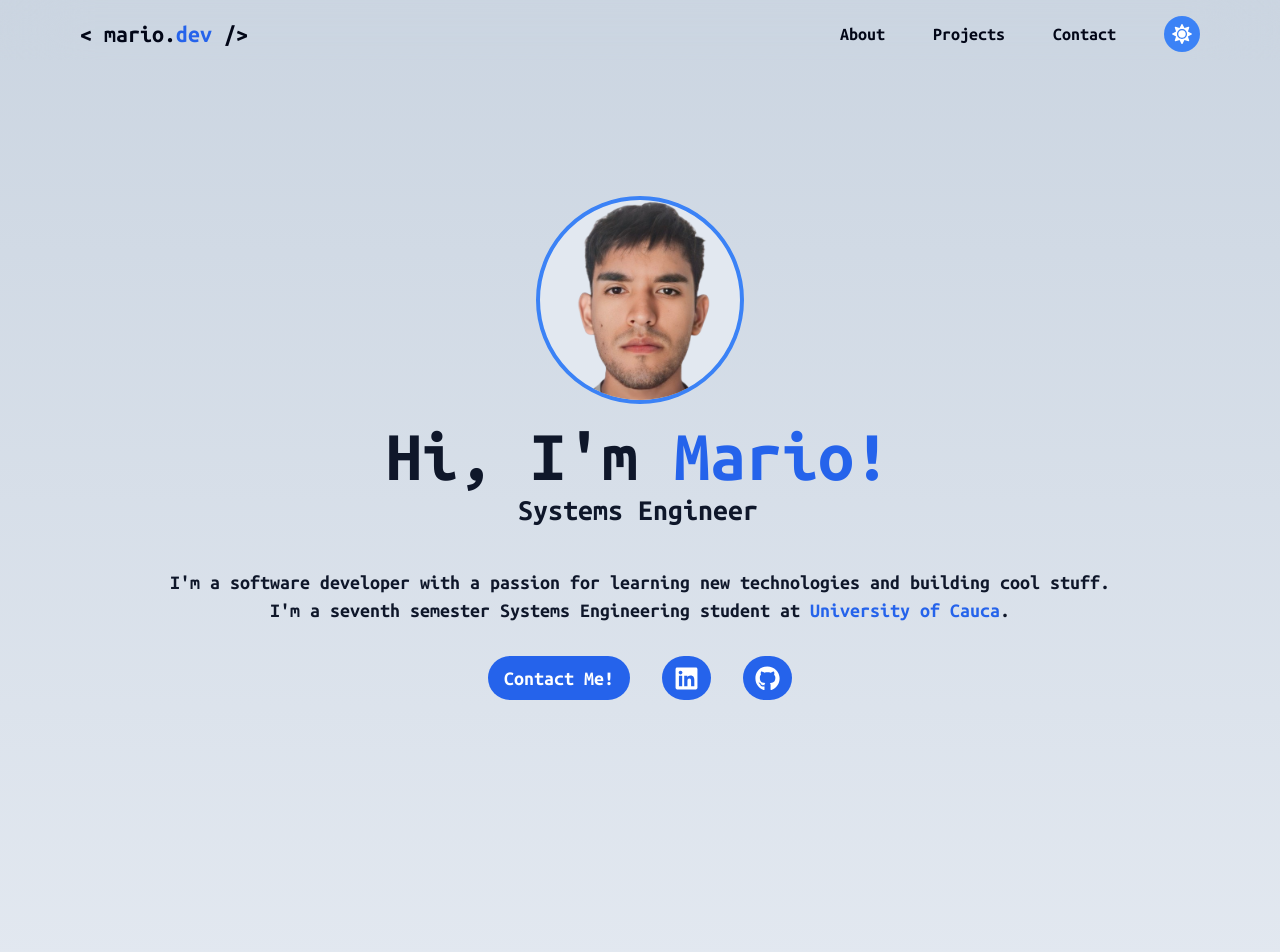
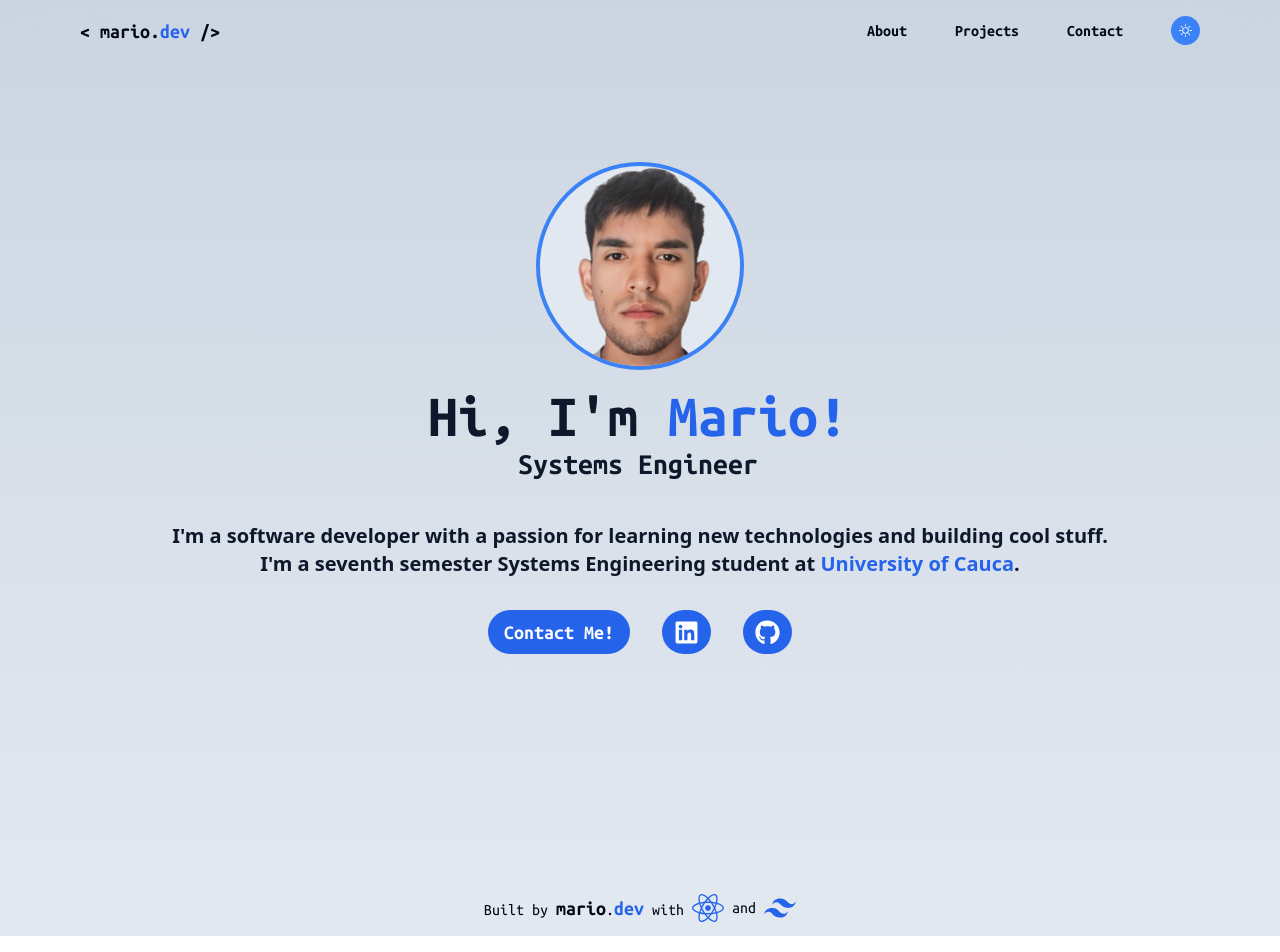
Before and after one commit to cmperdomo17/my_portfolio, a React (Create React App) app: page / in a window 1280 px wide. Shown: the top 952 px of the page. Built offline with nearby package versions, Linux system fonts and the light colour scheme.

Commit message:
Update Footer, Home, and Navbar components

```diff
--- a/src/components/Footer.jsx
+++ b/src/components/Footer.jsx
@@ -11,9 +11,9 @@ const Footer = () => {
             <footer className={`flex justify-center items-center text-center h-14 ${darkMode ? 'bg-slate-950 text-white' : 'bg-slate-200 text-slate-950'}`}>
                 <p className="text-md font-ubuntu-mono flex items-center justify-center space-x-2">
                     <span className={`${darkMode ? 'text-zinc-300' : 'text-slate-950'}`}>Built by <span className={`${darkMode ? 'text-white' : 'text-slate-950'} font-semibold text-xl`}>mario</span>.<span className={`${darkMode ? 'text-blue-400' : 'text-blue-600'} font-semibold text-xl`}>dev</span> with</span>
-                    <FaReact size={32} className="text-blue-400" />
+                    <FaReact size={32}className={`${darkMode ? 'text-blue-400' : 'text-blue-600'}`} />
                     <span className={`${darkMode ? 'text-zinc-300' : 'text-slate-950'}`}>and</span>
-                    <SiTailwindcss size={32} className="text-blue-400" />
+                    <SiTailwindcss size={32} className={`${darkMode ? 'text-blue-400' : 'text-blue-600'}`} />
                 </p>
             </footer>
         </div>
--- a/src/components/Home.jsx
+++ b/src/components/Home.jsx
@@ -7,7 +7,7 @@ const Home = () => {
 
     return (
 
-    <div className={`flex flex-col justify-center h-[120vh] ${darkMode ? 'bg-gradient-to-b from-black to-slate-950' : 'bg-gradient-to-b from-slate-300 to-slate-200'}`}>
+    <div className={`flex flex-col justify-center h-[100vh] md:h-[110vh] ${darkMode ? 'bg-gradient-to-b from-black to-slate-950' : 'bg-gradient-to-b from-slate-300 to-slate-200'}`}>
 
         <div className="flex justify-center pb-4">
             <img
@@ -20,7 +20,7 @@ const Home = () => {
         <div className="font-ubuntu-mono font-bold text-center">
 
             <div className="flex justify-center">
-                <h1 className={`text-7xl ${darkMode ? 'text-white' : 'text-slate-900'} animate-typing1 animation-fill-forwards overflow-hidden border-r-4 w-12 text-nowrap`}>
+                <h1 className={`text-6xl ${darkMode ? 'text-white' : 'text-slate-900'} animate-typing1 animation-fill-forwards overflow-hidden border-r-4 w-12 text-nowrap`}>
                     Hi, I'm <span className={`${darkMode ? 'text-blue-400' : 'text-blue-600'}`}>Mario!</span>
                 </h1>
             </div>
@@ -32,7 +32,7 @@ const Home = () => {
             </div>
 
             <div className="pt-10">
-                <div className={`text-xl ${darkMode ? 'text-white' : 'text-slate-900'}`}>
+                <div className={`text-xl font-sans ${darkMode ? 'text-white' : 'text-slate-900'}`}>
                     <p>
                         I'm a software developer with a passion for learning new technologies and building cool stuff.
                     </p>
--- a/src/components/Navbar.jsx
+++ b/src/components/Navbar.jsx
@@ -1,36 +1,47 @@
 import React, { useContext } from "react";
 import { ThemeContext } from './Theme';
-import { FaSun, FaMoon } from "react-icons/fa";
+import { FaMoon } from "react-icons/fa";
+import {BsSun} from "react-icons/bs";
 
 const NavBar = () => {
     const { darkMode, handleClick } = useContext(ThemeContext);
 
+    const NavLink = ({ children, href }) => (
+        <a href={href} className={`hover:scale-125 cursor-pointer ${darkMode ? 'hover:text-blue-400' : 'hover:text-blue-600' } transition-all ease-out`}>
+          {children}
+        </a>
+    );
+
     return (
         <div>
-            <nav className={`flex fixed w-full justify-between items-center pt-4 pb-2 px-20 backdrop-blur-2xl md:flex md:justify-between md:items-center ${darkMode ? 'bg-transparent text-white' : 'bg-transparent text-slate-950'}`}>
-
-                <div className="font-ubuntu-mono font-bold text-center cursor-pointer">
-                    <h1 className="text-2xl hover:scale-110 transition-all ease-out ">
+            <nav className={`${darkMode ? 'bg-transparent text-white' : 'bg-transparent text-slate-950'}`}>
+                <div className="flex flex-col md:flex-row fixed w-full justify-between items-center pt-4 pb-2 px-20 backdrop-blur-2xl">
+                    <div className="font-ubuntu-mono font-bold text-center cursor-pointer mb-4 md:mb-0">
+                        <h1 className="text-xl hover:scale-110 transition-all ease-out ">
                             &lt; mario.<span className={`${darkMode ? 'text-blue-300' : 'text-blue-600' }`}>dev </span>/&gt;
                         </h1>
                     </div>
 
-                <div className="flex items-center space-x-12 font-ubuntu-mono font-bold text-lg">
+                    <div className={`flex items-center space-x-12 font-ubuntu-mono font-semibold text-sm duration-500 md:text-base`}>
 
-                    <a href="#about" className={`hover:scale-125  ${darkMode ? 'hover:text-blue-400' : 'hover:text-blue-600' } transition-all ease-out`}>
+                        <NavLink href="#about">
                             About
-                    </a>
-                    <a href="#projects" className={`hover:scale-125  ${darkMode ? 'hover:text-blue-400' : 'hover:text-blue-600' } transition-all ease-out`}>
+                        </NavLink>
+
+                        <NavLink href="#projects">
                             Projects
-                    </a>
-                    <a href="#contact" className={`hover:scale-125  ${darkMode ? 'hover:text-blue-400' : 'hover:text-blue-600' } transition-all ease-out`}>
+                        </NavLink>
+
+                        <NavLink href="#contact">
                             Contact
-                    </a>
+                        </NavLink>
+
                         <button
                             onClick={handleClick}
                             className={`p-2 rounded-full ${darkMode ? 'bg-gray-700 text-white' : 'bg-blue-500 text-white'}`}>
-                        {darkMode ? <FaMoon size={20} /> : <FaSun size={20} />}
+                            {darkMode ? <FaMoon size={13} /> : <BsSun size={13} />}
                         </button>
+                    </div>
                 </div>
             </nav>
         </div>
--- a/tailwind.config.js
+++ b/tailwind.config.js
@@ -7,8 +7,8 @@ module.exports = {
         'ubuntu-mono': ['Ubuntu mono', 'Monospace', 'Bold'],
       },
       animation: {
-        typing1: 'typing 2.6s steps(20), blink, .5s infinite step-end alternate',
-        typing2: 'typing 3.2s steps(30), blink, .5s infinite step-end alternate',
+        typing1: 'typing 6s steps(42), blink, .5s infinite step-end alternate',
+        typing2: 'typing 6s steps(50), blink, .5s infinite step-end alternate',
       },
       keyframes: {
         typing: {
```
Also changed, not shown: src/index.css (+0 -12 lines). Lines whose indentation alone changed are shown as unchanged.
